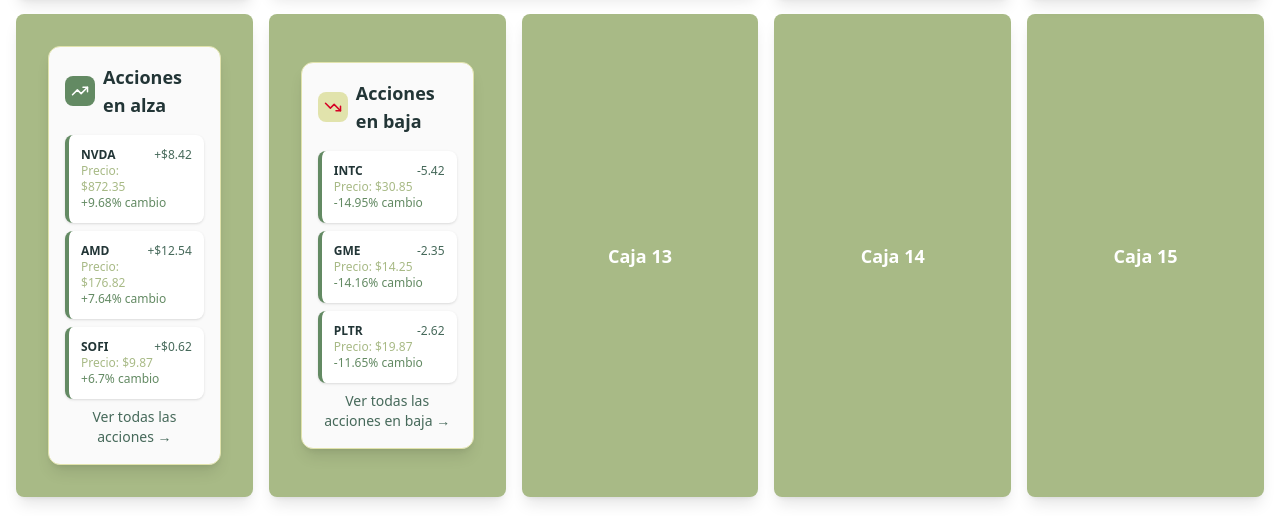
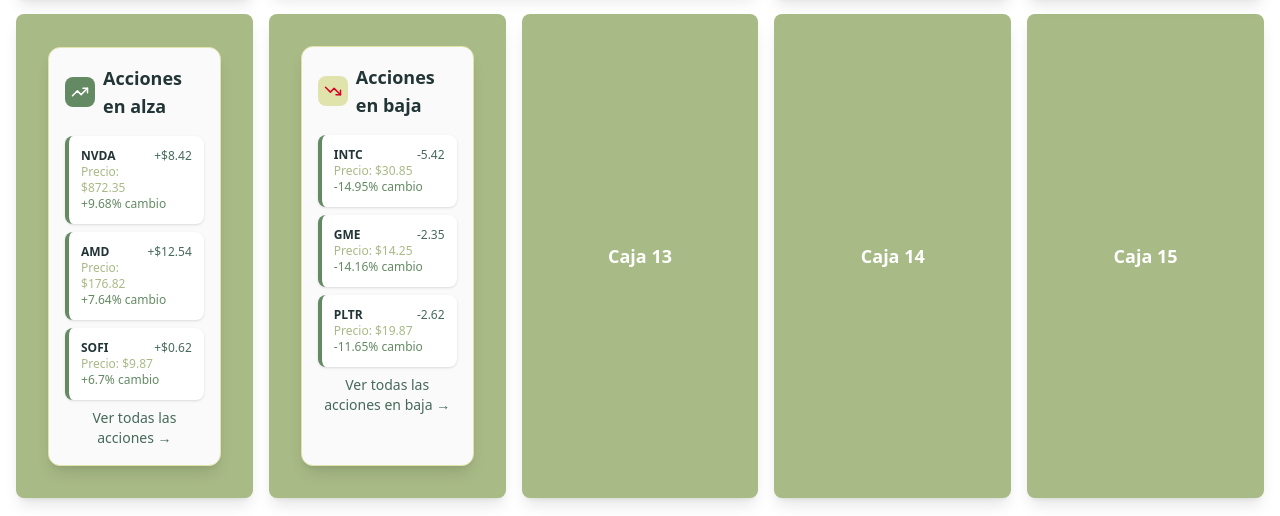
Before and after one commit to jmontanari777/TFM-Front, a React (Vite) app: page / in a window 1280 px wide. Shown: the part 893-1409 px from the top of the page. Built offline with nearby package versions, Linux system fonts and the light colour scheme; no server answers.

Commit message:
mas alto

```diff
--- a/src/Components/noticias/AccionesPeorRendimiento.jsx
+++ b/src/Components/noticias/AccionesPeorRendimiento.jsx
@@ -23,7 +23,7 @@ const AccionesPeorRendimiento = () => {
   }, []);
 
   return (
-    <div className="bg-[#fafafa] rounded-xl shadow-lg p-4 border border-[#e1e3ac] min-h-[380px]">  {/* Aumenta la altura mínima */}
+    <div className="bg-[#fafafa] rounded-xl shadow-lg p-4 border border-[#e1e3ac] min-h-[420px]">  {/* Aumenta la altura mínima */}
       <div className="flex items-center justify-between mb-4">
         <div className="flex items-center">
           <div className="bg-[#e1e3ac] p-1.5 rounded-lg mr-2">
```
